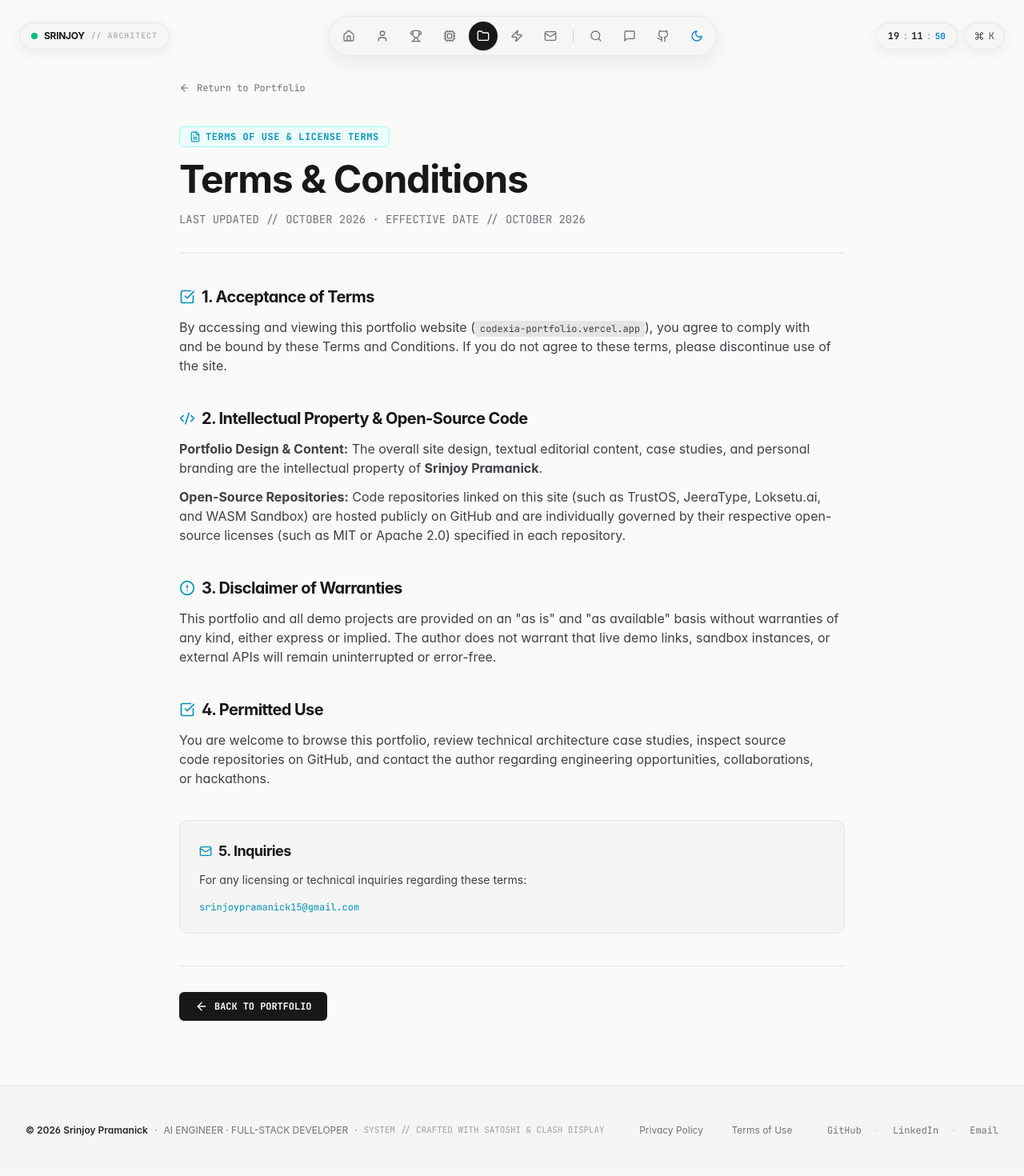
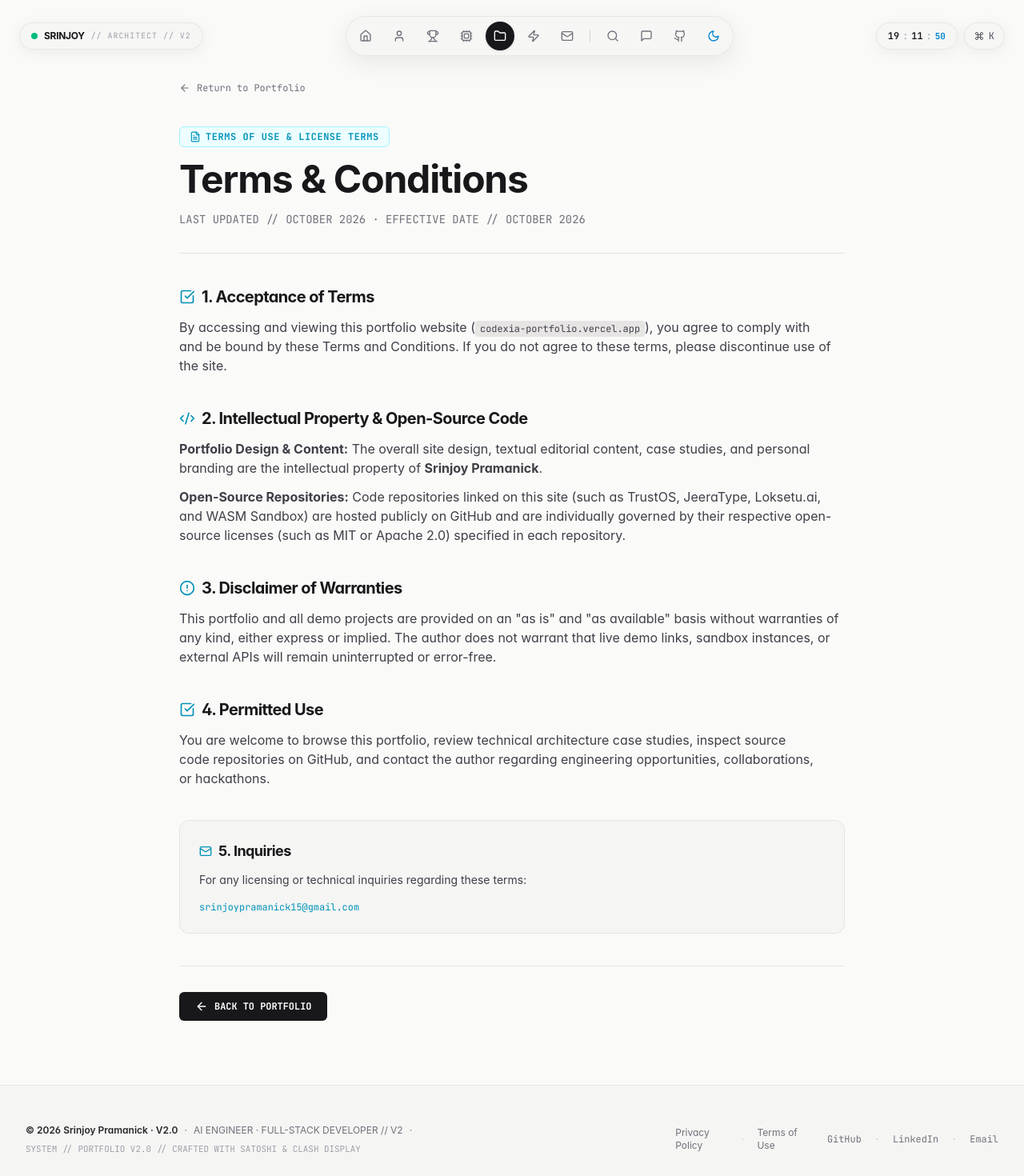
Before and after one commit to Codexia-afk/Codexia.portfolio, a React (Vite) app: page /terms in a window 1280 px wide. Shown: the top 1470 px of the page at 80% size. Built offline with nearby package versions, Linux system fonts and the light colour scheme; a web font is replaced by a local one.

Commit message:
release(v2.0.0): bump portfolio to v2 across site branding, metadata, package, and documentation

```diff
--- a/index.html
+++ b/index.html
@@ -7,18 +7,18 @@
     <link rel="manifest" href="/site.webmanifest" />
     <meta name="theme-color" content="#09090b" />
     <meta name="viewport" content="width=device-width, initial-scale=1.0" />
-    <title>Srinjoy Pramanick - AI Engineer & ML Engineer | Full-Stack Developer</title>
+    <title>Srinjoy Pramanick — Portfolio v2.0 | AI Engineer & Systems Builder</title>
 
     <!-- Meta Descriptions & Technical SEO -->
-    <meta name="description" content="Srinjoy Pramanick is an AI Engineer, ML Engineer, and Full-Stack Developer building intelligent applications, AI agents, and experimental systems. Explore projects including TrustOS, PulseForge AI, Loksetu.ai, and JeeraType." />
-    <meta name="keywords" content="Srinjoy Pramanick, Srinjoy Pramanick AI Engineer, Srinjoy Pramanick ML Engineer, Srinjoy Pramanick portfolio, Srinjoy Pramanick GitHub, Srinjoy Pramanick developer, AI Engineer, ML Engineer, Full-Stack Developer, TrustOS, PulseForge AI, Loksetu.ai, JeeraType, React, TypeScript, FastAPI, PyTorch, LLMs, Rust, Go" />
+    <meta name="description" content="Srinjoy Pramanick is an AI Engineer, ML Engineer, and Full-Stack Developer building intelligent applications, AI agents, and experimental systems. Explore Portfolio v2.0 featuring PORTAL OS, TrustOS, PulseForge AI, and Loksetu.ai." />
+    <meta name="keywords" content="Srinjoy Pramanick, Srinjoy Pramanick AI Engineer, Srinjoy Pramanick ML Engineer, Srinjoy Pramanick portfolio v2, Srinjoy Pramanick GitHub, Srinjoy Pramanick developer, AI Engineer, ML Engineer, Full-Stack Developer, TrustOS, PulseForge AI, Loksetu.ai, JeeraType, React, TypeScript, FastAPI, PyTorch, LLMs, Rust, Go" />
     <meta name="author" content="Srinjoy Pramanick" />
     <link rel="canonical" href="https://codexia-portfolio.vercel.app/" />
 
     <!-- Open Graph / Social Sharing -->
     <meta property="og:type" content="website" />
     <meta property="og:url" content="https://codexia-portfolio.vercel.app/" />
-    <meta property="og:title" content="Srinjoy Pramanick - AI Engineer & ML Engineer" />
+    <meta property="og:title" content="Srinjoy Pramanick — Portfolio v2.0 | AI Engineer & Systems Builder" />
     <meta property="og:description" content="AI Engineer and Full-Stack Developer building intelligent systems, AI agents and experimental technology." />
     <meta property="og:image" content="https://codexia-portfolio.vercel.app/og-image.png" />
     <meta property="og:site_name" content="Srinjoy Pramanick Portfolio" />
--- a/package.json
+++ b/package.json
@@ -1,7 +1,7 @@
 {
   "name": "portfolio",
   "private": true,
-  "version": "1.0.0",
+  "version": "2.0.0",
   "type": "module",
   "scripts": {
     "dev": "vite",
--- a/src/components/Footer.tsx
+++ b/src/components/Footer.tsx
@@ -9,12 +9,12 @@ export const Footer: React.FC = () => {
 
         {/* Left Copyright & Role */}
         <div className="flex flex-wrap items-center justify-center sm:justify-start gap-2 font-sans text-xs text-zinc-500 dark:text-zinc-400">
-          <span className="font-semibold text-zinc-800 dark:text-zinc-200">© 2026 {personalData.name}</span>
+          <span className="font-semibold text-zinc-800 dark:text-zinc-200">© 2026 {personalData.name} · V2.0</span>
           <span>·</span>
           <span>{personalData.role}</span>
           <span className="hidden md:inline">·</span>
           <span className="hidden md:inline font-mono text-[11px] text-zinc-400 dark:text-zinc-600">
-            SYSTEM // CRAFTED WITH SATOSHI & CLASH DISPLAY
+            SYSTEM // PORTFOLIO V2.0 // CRAFTED WITH SATOSHI & CLASH DISPLAY
           </span>
         </div>
 
--- a/src/components/OrbitalHero.tsx
+++ b/src/components/OrbitalHero.tsx
@@ -61,7 +61,7 @@ export const OrbitalHero: React.FC = () => {
           <div className="flex items-center gap-2 px-3 py-1 rounded-full bg-white dark:bg-zinc-900/80 border border-stone-200 dark:border-zinc-800 shadow-2xs">
             <span className="w-1.5 h-1.5 rounded-full bg-emerald-500 animate-pulse" />
             <MonoLabel className="text-[10px] sm:text-[11px] text-zinc-700 dark:text-zinc-300">
-              STATUS // SHIPPING ARCHITECTURE
+              PORTFOLIO V2 // SHIPPING ARCHITECTURE
             </MonoLabel>
           </div>
 
--- a/src/components/SEO.tsx
+++ b/src/components/SEO.tsx
@@ -10,7 +10,7 @@ interface SEOProps {
   jsonLd?: Record<string, any> | Array<Record<string, any>>;
 }
 
-const DEFAULT_TITLE = "Srinjoy Pramanick - AI Engineer & ML Engineer | Full-Stack Developer";
+const DEFAULT_TITLE = "Srinjoy Pramanick — Portfolio v2.0 | AI Engineer & Systems Builder";
 const DEFAULT_DESC = "Srinjoy Pramanick is an AI Engineer, ML Engineer, and Full-Stack Developer building intelligent applications, AI agents, and experimental systems.";
 const DEFAULT_CANONICAL = "https://codexia-portfolio.vercel.app/";
 const DEFAULT_OG_IMAGE = "https://codexia-portfolio.vercel.app/og-image.png";
--- a/src/components/TopBar.tsx
+++ b/src/components/TopBar.tsx
@@ -152,7 +152,7 @@ export const TopBar: React.FC<TopBarProps> = ({
               SRINJOY
             </span>
             <span className="font-mono text-[10px] text-zinc-400 dark:text-zinc-500 uppercase tracking-widest">
-              // ARCHITECT
+              // ARCHITECT // V2
             </span>
           </button>
         </div>
--- a/src/components/portal/PortalOS.tsx
+++ b/src/components/portal/PortalOS.tsx
@@ -183,8 +183,8 @@ export const PortalOS: React.FC<PortalOSProps> = ({
                   <span className="font-display font-bold text-sm tracking-tight text-zinc-900 dark:text-zinc-50">
                     PORTAL OS
                   </span>
-                  <span className="font-mono text-[10px] text-zinc-400 uppercase tracking-widest px-1.5 py-0.5 rounded bg-stone-200/70 dark:bg-zinc-800">
-                    v2.4
+                  <span className="font-mono text-[10px] text-zinc-400 uppercase tracking-widest px-1.5 py-0.5 rounded bg-stone-200/70 dark:bg-zinc-800 font-bold text-sky-600 dark:text-cyan-400">
+                    v2.0
                   </span>
                 </div>
 
@@ -321,8 +321,8 @@ export const PortalOS: React.FC<PortalOSProps> = ({
             <div className="shrink-0 px-4 sm:px-6 py-3 border-t border-stone-200/80 dark:border-zinc-800/80 bg-stone-100/70 dark:bg-zinc-900/60 flex items-center justify-between font-mono text-[11px] text-zinc-500 dark:text-zinc-400">
               <div className="flex items-center gap-2">
                 <span className="w-1.5 h-1.5 rounded-full bg-emerald-500" />
-                <span className="hidden sm:inline">STATE: DETERMINISTIC</span>
-                <span className="sm:hidden">PORTAL OS</span>
+                <span className="hidden sm:inline">STATE: DETERMINISTIC // V2.0</span>
+                <span className="sm:hidden">PORTAL OS V2</span>
                 <span className="text-stone-300 dark:text-zinc-700">·</span>
                 <span className="text-zinc-400">22.57°N, 88.36°E</span>
               </div>
--- a/src/data/personal.ts
+++ b/src/data/personal.ts
@@ -47,7 +47,7 @@ export interface PersonalData {
 export const personalData: PersonalData = {
   name: "Srinjoy Pramanick",
   username: "Codexia-afk",
-  role: "AI ENGINEER · FULL-STACK DEVELOPER",
+  role: "AI ENGINEER · FULL-STACK DEVELOPER // V2",
   tagline: "B.Tech CSE student focused on AI/ML, full-stack development, and systems engineering.",
   subTagline: "I build production-oriented systems involving LLMs, AI agents, trust infrastructure, browser extensions, WebAssembly, Go, and Rust.",
   location: "Ichapore, West Bengal, India",
```
Also changed, not shown: 1 other file (tests, documents, lock files or other folders).
